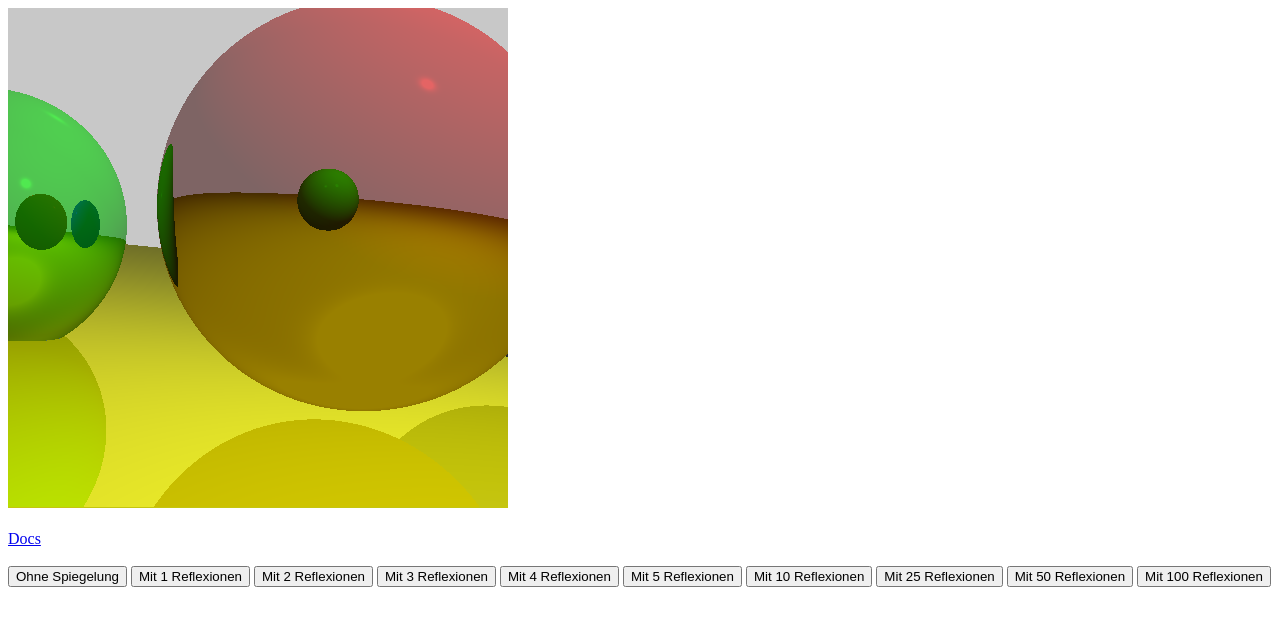
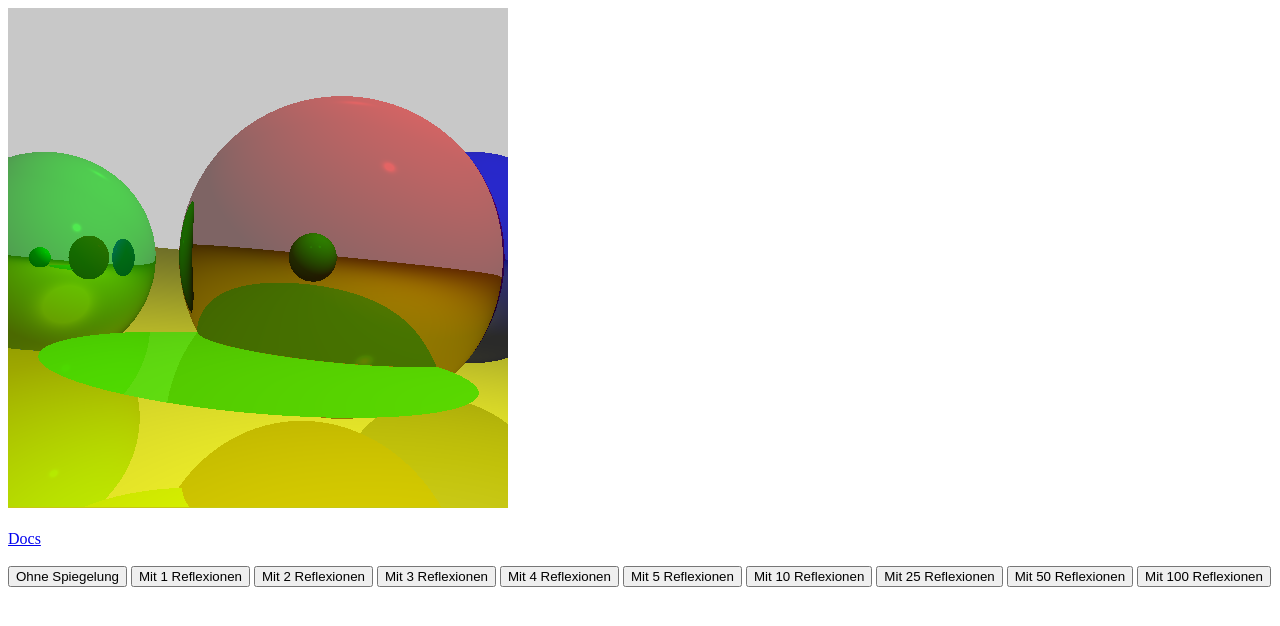
Before and after one commit to NilEis/JavaScript-Raytracer, a website: page index.html in a window 1280 px wide. Drawn offline with Linux system fonts and the light colour scheme.

Commit message:
added disks

```diff
--- a/JS/main.js
+++ b/JS/main.js
@@ -12,9 +12,9 @@ const HEIGHT = 500;
  */
 const c = new canvasClass("canvasID", "canvas", WIDTH, HEIGHT, "black");
 
-const POINT = new vector3D(0, -0.25, -2);
+const POINT = new vector3D(0, 0, -2);
 
-const PLANE = new vector3D(2.5, -0.25, 0);
+const PLANE = new vector3D(2.5, 0, -2);
 
 const FPS = 0;
 
@@ -38,6 +38,7 @@ function init() {
     scene = {
         spheres: [],
         planes: [],
+        disks: [],
         lights: [],
         BACKGROUND_COLOR: [200, 200, 200]
     };
@@ -48,7 +49,9 @@ function init() {
     scene.spheres.push(new sphere(-2, 0, 4, 1, [0, 255, 0], 500, 0.4));
     //scene.spheres.push(new sphere(0, -5001, 0, 5000, [255, 255, 0], 10, 0.5));
     //Add Planes
-    scene.planes.push(new plane(0,-1,0,0.1,1,0,[255,255,0],10,0.2));
+    scene.planes.push(new plane(0, -1, 0, 0.1, 1, 0, [255, 255, 0], 10, 0.2));
+    //Add Disks
+    scene.disks.push(new disk(0, -0.5, 1, 0.1, 1.2, 0, 1, [100, 255, 0], 500, 0.08));
     //Add lights
     scene.lights.push(new light(AMBIENT, 0.2));
     scene.lights.push(new light(POINTLIGHT, 0.6, new vector3D(2, 3, 0)));
--- /dev/null
+++ b/JS/raytracer/disk.js
@@ -0,0 +1,26 @@
+class disk extends obj {
+    constructor(x, y, z, nx, ny, nz, r, color, specular = 0.0, reflective = 0.0, transparency = 0.0, IndexOfRefrection = 1.0, emission = 0.0) {
+        super(color, specular, reflective, transparency, IndexOfRefrection, emission);
+        this.pos = new vector3D(x, y, z);
+        this.normal = new vector3D(nx, ny, nz);
+        this.normal.normalize();
+        this.r = r;
+    }
+    getNormale(p) {
+        return this.normal.get();
+    }
+}
+
+function IntersectRayDisk(origin, dir, disk) {
+    const den = vector3D.scalarProduct(dir, disk.normal);
+    if (den == 0)
+        return null;
+    const num = vector3D.scalarProduct(vector3D.sub(disk.pos, origin), disk.normal);
+    const t = num / den;
+    const pointOfIntersection = vector3D.add(origin, vector3D.mul(dir, t));
+    const PD = vector3D.sub(pointOfIntersection,disk.pos);
+    if (PD.mag <= disk.r)
+        return t;
+    else
+        return null;
+}
--- a/JS/raytracer/engine.js
+++ b/JS/raytracer/engine.js
@@ -80,6 +80,13 @@ function closestIntersection(world, origin, direction, clipMax, clipMin) {
             closest_object = world.planes[i];
         }
     }
+    for (let i = 0; i < world.disks.length; i++) {
+        const t1 = IntersectRayDisk(origin, direction, world.disks[i]);
+        if (t1 < clipMax && t1 > clipMin && t1 < closest_t) {
+            closest_t = t1;
+            closest_object = world.disks[i];
+        }
+    }
     if (closest_object)
         return [closest_object, closest_t];
     else
--- a/index.html
+++ b/index.html
@@ -39,6 +39,7 @@
 <script src="JS/raytracer/Objekt.js"></script>
 <script src="JS/raytracer/sphere.js"></script>
 <script src="JS/raytracer/plane.js"></script>
+<script src="JS/raytracer/disk.js"></script>
 <script src="JS/raytracer/light.js"></script>
 
 <!--Startscript-->
```
